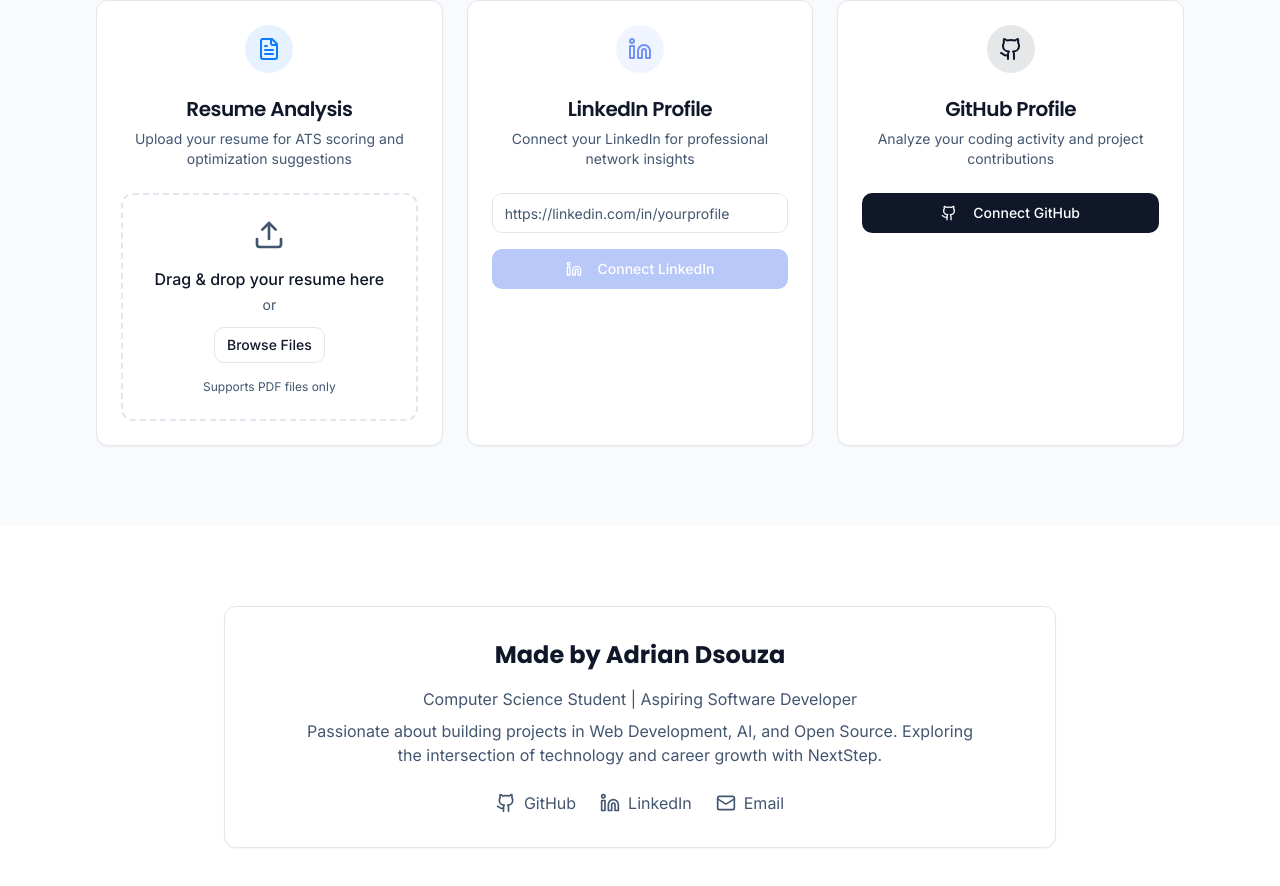
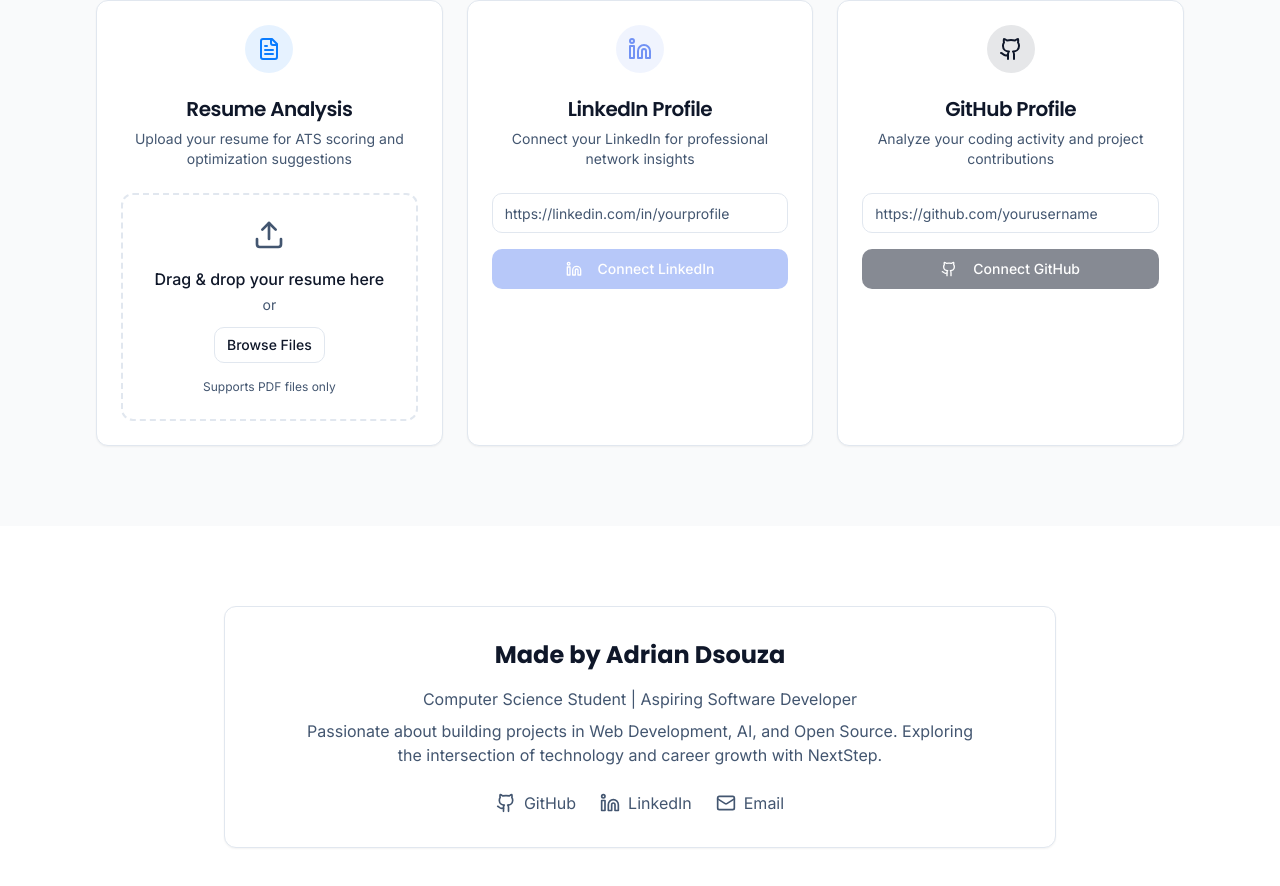
Before and after one commit to adrian-25/next-step-career-ai, a React (Vite) app: page / in a window 1280 px wide. Shown: the part 1040-1926 px from the top of the page. Built offline with nearby package versions, Linux system fonts and the light colour scheme.

Commit message:
Add GitHub link input
Implement GitHub link input functionality similar to the LinkedIn integration.

```diff
--- a/src/components/sections/DashboardSection.tsx
+++ b/src/components/sections/DashboardSection.tsx
@@ -19,7 +19,7 @@ interface DashboardSectionProps {
   uploadedData: {
     resume: any;
     linkedin: string;
-    github: boolean;
+    github: string;
   };
 }
 
--- a/src/components/sections/DetailedTabsSection.tsx
+++ b/src/components/sections/DetailedTabsSection.tsx
@@ -32,7 +32,7 @@ interface DetailedTabsSectionProps {
   uploadedData: {
     resume: any;
     linkedin: string;
-    github: boolean;
+    github: string;
   };
 }
 
--- a/src/components/sections/UploadConnectSection.tsx
+++ b/src/components/sections/UploadConnectSection.tsx
@@ -11,12 +11,13 @@ interface UploadConnectSectionProps {
   uploadedData: {
     resume: any;
     linkedin: string;
-    github: boolean;
+    github: string;
   };
 }
 
 const UploadConnectSection = ({ onDataUpload, uploadedData }: UploadConnectSectionProps) => {
   const [linkedinUrl, setLinkedinUrl] = useState('');
+  const [githubUrl, setGithubUrl] = useState('');
   const [isDragging, setIsDragging] = useState(false);
   const { toast } = useToast();
 
@@ -84,13 +85,20 @@ const UploadConnectSection = ({ onDataUpload, uploadedData }: UploadConnectSecti
     }
   };
 
-  const handleGithubConnect = () => {
-    // Mock GitHub connection
-    onDataUpload('github', true);
+  const handleGithubSubmit = () => {
+    if (githubUrl && githubUrl.includes('github.com')) {
+      onDataUpload('github', githubUrl);
       toast({
-      title: "GitHub connected!",
+        title: "GitHub profile connected!",
         description: "We're analyzing your repositories now.",
       });
+    } else {
+      toast({
+        title: "Invalid GitHub URL",
+        description: "Please enter a valid GitHub profile URL.",
+        variant: "destructive",
+      });
+    }
   };
 
   return (
@@ -253,21 +261,32 @@ const UploadConnectSection = ({ onDataUpload, uploadedData }: UploadConnectSecti
                   Analyze your coding activity and project contributions
                 </p>
               </CardHeader>
-              <CardContent>
+              <CardContent className="space-y-4">
                 {uploadedData.github ? (
                   <div className="text-center space-y-2 p-4 bg-success/5 rounded-lg">
                     <CheckCircle2 className="w-8 h-8 text-success mx-auto" />
                     <p className="text-success font-medium">GitHub connected!</p>
-                    <p className="text-text-secondary text-xs">Analyzing your repositories...</p>
+                    <p className="text-text-secondary text-xs break-all">{uploadedData.github}</p>
                   </div>
                 ) : (
+                  <>
+                    <div className="space-y-2">
+                      <Input
+                        placeholder="https://github.com/yourusername"
+                        value={githubUrl}
+                        onChange={(e) => setGithubUrl(e.target.value)}
+                        className="text-sm"
+                      />
+                    </div>
                     <Button
-                    onClick={handleGithubConnect}
+                      onClick={handleGithubSubmit}
                       className="w-full bg-text-primary hover:bg-text-primary/90 btn-scale"
+                      disabled={!githubUrl}
                     >
                       <Github className="w-4 h-4 mr-2" />
                       Connect GitHub
                     </Button>
+                  </>
                 )}
               </CardContent>
             </Card>
--- a/src/pages/Index.tsx
+++ b/src/pages/Index.tsx
@@ -13,7 +13,7 @@ const Index = () => {
   const [uploadedData, setUploadedData] = useState({
     resume: null,
     linkedin: '',
-    github: false
+    github: ''
   });
 
   const handleDataUpload = (type: string, data: any) => {
```
Lines whose indentation alone changed are shown as unchanged.
